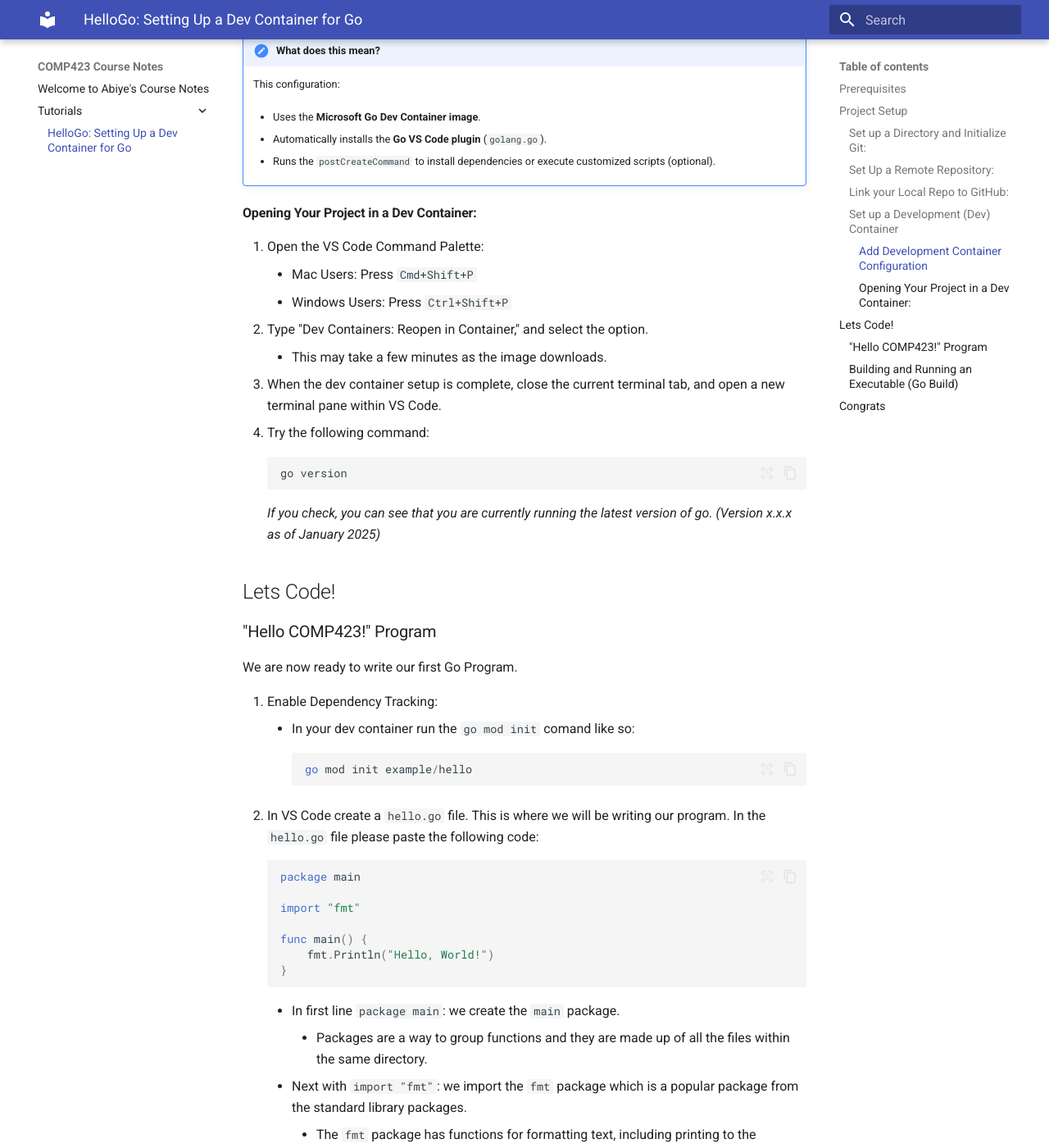
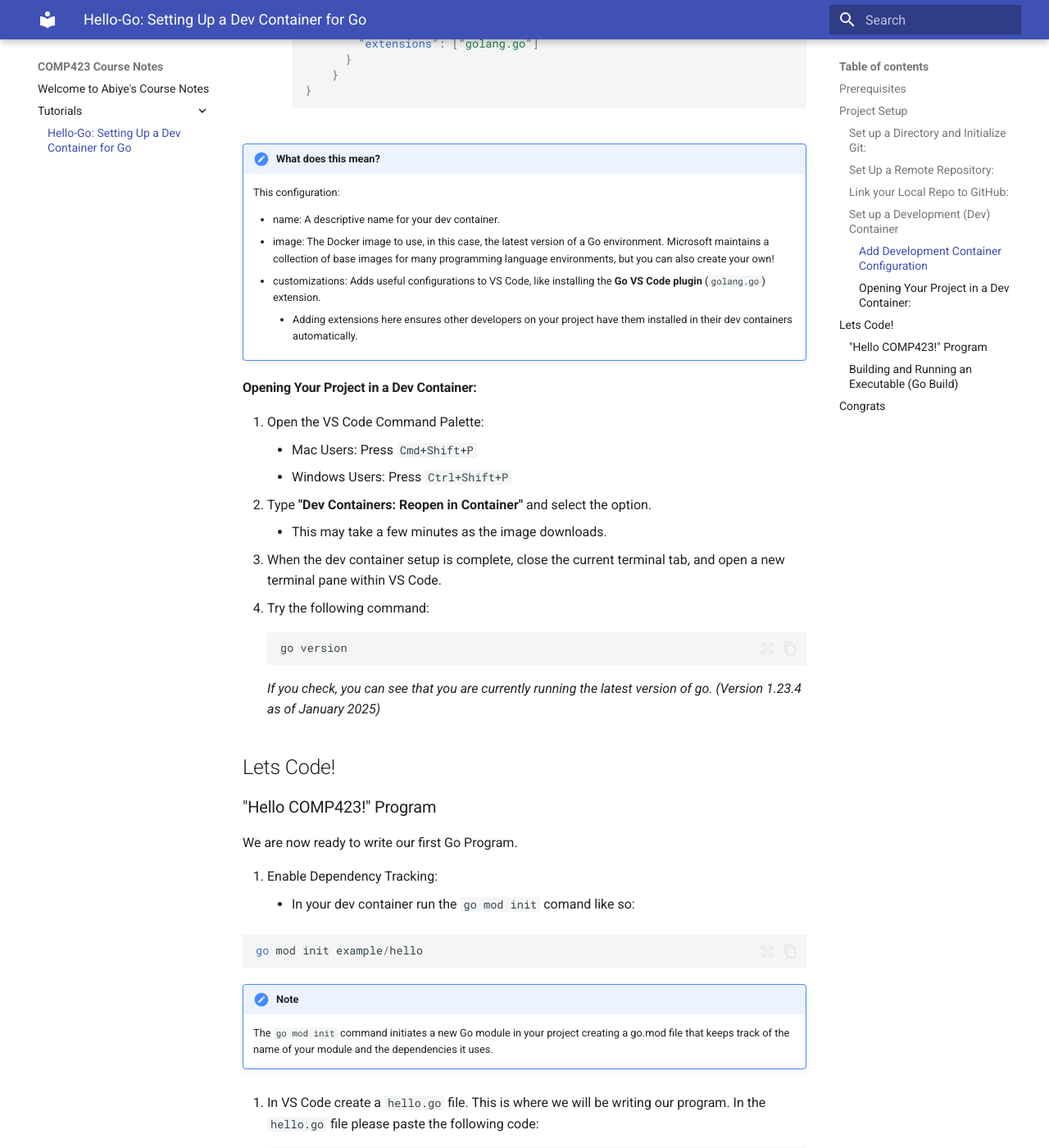
Before and after one commit to aberhanu/comp423-course-notes, an MkDocs documentation site: the page built from docs/tutorials/go-setup.md, in a window 1280 px wide and 1400 px high, scrolled down 2740 px. Shown: the whole window at 82% size. Built offline with MkDocs 1.6.1 and Material for MkDocs 9.7.7, drawn with Linux system fonts in a browser that asks for light colours; some of the changed text lies outside the part shown.

Commit message:
Final Edits for the tutorial

````diff
--- a/docs/tutorials/go-setup.md
+++ b/docs/tutorials/go-setup.md
@@ -1,4 +1,4 @@
-# HelloGo: Setting Up a Dev Container for Go
+# Hello-Go: Setting Up a Dev Container for Go
 
 * Primary author: [Abiye Berhanu](https://github.com/aberhanu)
 
@@ -13,11 +13,14 @@
 ## Project Setup
 ### Set up a Directory and Initialize Git:
 1. Open your command prompt or terminal.
-2. Create a new empty directory to host your project (If you wish to open the project in a specific directory, navigate to that directory first)
+2. Create a new empty directory to host your project
 ```bash
 mkdir Hello-Go
 cd Hello-Go
 ```
+!!!note
+    If you wish to open the project in a specific directory, navigate to that directory before running those commands
+
 3. Initialize a new Git repository:
 ```bash
 git init
@@ -32,9 +35,10 @@
 1. Log into your GitHub account and head to the [Create a New Repository](https://github.com/new) page.
 2. Include the following information:
     - **Repository Name:** Hello-Go
-    - **Description:** "Creating a Hello World project for Go using a dev container"
+    - **Description:** "Creating a Hello World project for Go using a dev container."
     - **Visibility:** Public
 3. Omit setting up the repository with a README.md, .gitignore, or license.
+4. Click **Create repository**
 ### Link your Local Repo to GitHub:
 1. Add the GitHub repository as your remote:
 ```bash
@@ -44,7 +48,7 @@
 2. Check your default branch name to ensure it is `main`:
     - To do so run this command:
         ```bash
-            git branch
+        git branch
         ```
         - If your default branch name isn't `main`, then rename it to `main` by running this subcommand:
             ```bash
@@ -60,7 +64,7 @@
 4. If you refresh your web browser, you should see that your local commit has been pushed to the remote repository.
 ### Set up a Development (Dev) Container
 #### Add Development Container Configuration
-1. Open the `HelloGo` directory in VS Code. You can do this via: File > Open Folder.
+1. Open the `Hello-Go` directory in VS Code. You can do this via: File > Open Folder.
 2. Install the Dev Containers extension for VS Code.
     - Go to the Extensions tab and search for the Dev Container extension (By Microsoft)
 3. Create a `.devcontainer` directory in the root of your project
@@ -87,33 +91,37 @@
 
     This configuration:
 
-    - Uses the **Microsoft Go Dev Container image**.
-
-    - Automatically installs the **Go VS Code plugin** (`golang.go`).
-
-    - Runs the `postCreateCommand` to install dependencies or execute customized scripts (optional).
+    - name: A descriptive name for your dev container.
+    - image: The Docker image to use, in this case, the latest version of a Go environment. Microsoft maintains a collection of base images for many programming language environments, but you can also create your own!
+    - customizations: Adds useful configurations to VS Code, like installing the **Go VS Code plugin** (`golang.go`) extension.
+        - Adding extensions here ensures other developers on your project have them installed in their dev containers automatically.
 
 #### Opening Your Project in a Dev Container:
 1. Open the VS Code Command Palette:
     - Mac Users: Press `Cmd+Shift+P`
     - Windows Users: Press `Ctrl+Shift+P`
-2. Type "Dev Containers: Reopen in Container," and select the option.
+2. Type **"Dev Containers: Reopen in Container"** and select the option.
     - This may take a few minutes as the image downloads.
 3. When the dev container setup is complete, close the current terminal tab, and open a new terminal pane within VS Code.
 4. Try the following command:
  ```bash
  go version
  ```
-*If you check, you can see that you are currently running the latest version of go. (Version x.x.x as of January 2025)*
+*If you check, you can see that you are currently running the latest version of go. (Version 1.23.4 as of January 2025)*
+
 ## Lets Code!
 ### "Hello COMP423!" Program
 We are now ready to write our first Go Program.
 
 1. Enable Dependency Tracking:
     - In your dev container run the `go mod init` comand like so:
+
 ```Go
 go mod init example/hello
 ```
+!!!note
+    The `go mod init` command initiates a new Go module in your project creating a go.mod file that keeps track of the name of your module and the dependencies it uses.
+
 2. In VS Code create a `hello.go` file. This is where we will be writing our program. In the `hello.go` file please paste the following code:
 ```Go
 package main
@@ -121,7 +129,7 @@
 import "fmt"
 
 func main() {
-    fmt.Println("Hello, World!")
+    fmt.Println("Hello COMP423!")
 }
 ```
 
````
Also changed, not shown: other parts of docs/tutorials/go-setup.md (+1 -1 lines).
